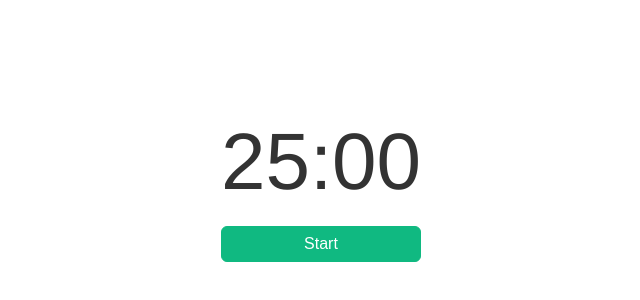
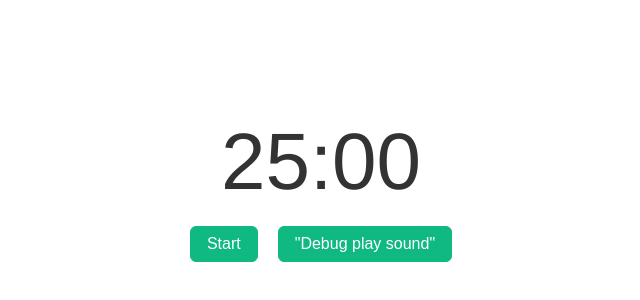
Before and after one commit to lzieniew/my_first_vue_projects, a Vue app in the folder pomodoro_app/: page / in a window 1280 px wide. Shown: the part 220-520 px from the top of the page, without its empty margins (319-959 px from the left). Built offline with nearby package versions, Linux system fonts and the light colour scheme; a web font is replaced by a local one.

Commit message:
Add debug button

```diff
--- a/pomodoro_app/src/components/Timer.vue
+++ b/pomodoro_app/src/components/Timer.vue
@@ -11,6 +11,10 @@
 
   function sendNotification(title, message) {
     new Notification(title, { body: message });
+  }
+
+  function debug_play_sound() {
+    audio.play();
   }
 
   function tick() {
@@ -31,7 +35,7 @@
     if (!running.value) {
       running.value = true;
       button_text.value = "Reset";
-      timer_seconds.value = 1499;
+      timer_seconds.value = 3;
       intervalId = setInterval(tick, 1000);
     }
     else {
@@ -68,6 +72,7 @@
     <TimeDisplay :seconds="timer_seconds" />
     <div class="button_row">
       <Button @click="on_click">{{ button_text }}</button>
+      <Button @click="debug_play_sound">"Debug play sound"</Button>
     </div>
   </div>
 </template>
@@ -83,7 +88,8 @@
 
 .button_row {
   display: flex;
-  justify-content: center;
+  justify-content: space-around;
+  gap: 20px;
   width: 100%;
 }
 
```
